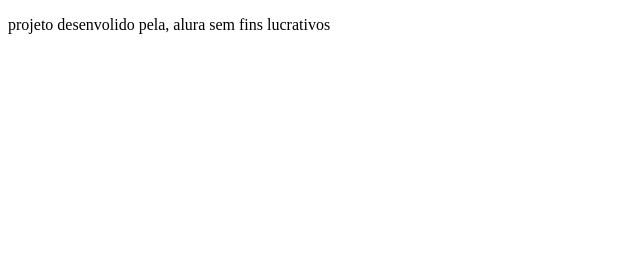
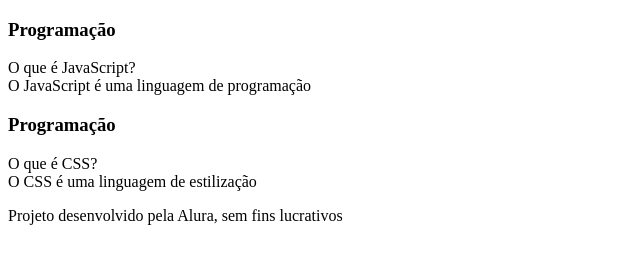
Before and after one commit to r1-m2/fashcard-michele, a plain HTML site: page index.html in a window 1280 px wide. Shown: the whole page, without its empty margins (0-640 px from the left). Drawn offline with Linux system fonts and the light colour scheme.

Commit message:
Add files via upload

```diff
--- a/index.html
+++ b/index.html
@@ -2,15 +2,38 @@
 <html lang="pt-br">
 <head>
     <meta charset="UTF-8">
-    <meta http-equiv="X-UA-Compatible" content="IE=edge">
     <meta name="viewport" content="width=device-width, initial-scale=1.0">
-    <title>flashcard</title>
+    <title>Flashcard</title>
 </head>
 <body>
-  <main>
+    <main>
+        <section id="container">
+            <article class="cartao">
+                <div class="cartao__conteudo">
+                    <h3>Programação</h3>
+                    <div class="cartao__conteudo__pergunta">
+                        O que é JavaScript?
+                    </div>
+                    <div class="cartao__conteudo__resposta">
+                        O JavaScript é uma linguagem de programação
+                    </div>
+                </div>
+            </article>
+            <article class="cartao">
+                <div class="cartao__conteudo">
+                    <h3>Programação</h3>
+                    <div class="cartao__conteudo__pergunta">
+                        O que é CSS?
+                    </div>
+                    <div class="cartao__conteudo__resposta">
+                        O CSS é uma linguagem de estilização
+                    </div>
+                </div>
+            </article>
+        </section>
+    </main>
     <footer>
-        <p>projeto desenvolido pela, alura sem fins lucrativos</p>
+        <p>Projeto desenvolvido pela Alura, sem fins lucrativos</p>
     </footer>
-  </main>
 </body>
 </html>
```
